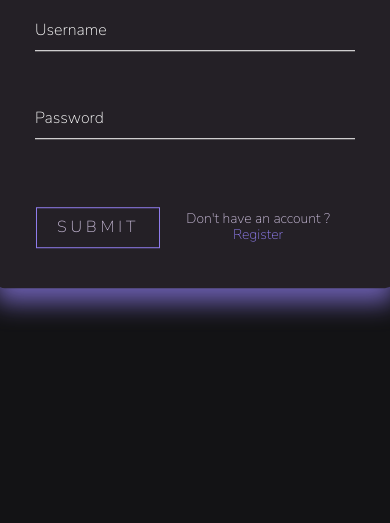
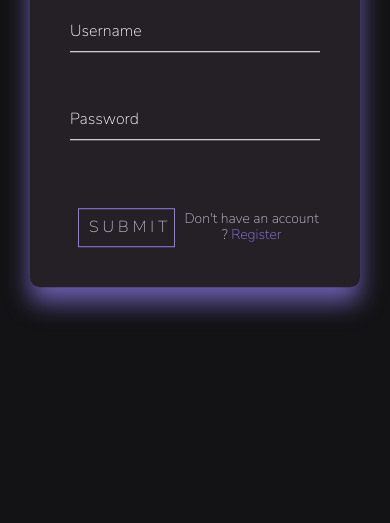
Before and after one commit to mosalaah/login, a plain HTML site: page index.html in a window 390 px wide. Shown: the part 321-844 px from the top of the page. Drawn offline with Linux system fonts and the light colour scheme.

Commit message:
modifing css file

```diff
--- a/css/main.css
+++ b/css/main.css
@@ -24,6 +24,13 @@
             border-radius: 10px;
         }
 
+
+        @media (max-width: 560px) {
+            .login-box {
+ width: 330px;
+
+            }
+        }
         .login-box h2 {
             margin: 0 0 30px;
             padding: 0;
@@ -75,7 +82,13 @@
             border: 1px solid #8F7CEC;
             margin: auto;
         }
+        @media (max-width: 560px) {
+            #submit {
+             padding: 9px 10px;
+             margin: 0 8px;
 
+            }
+        }
         #submit:hover {
             background: #8F7CEC;
             color: #fff;
```
